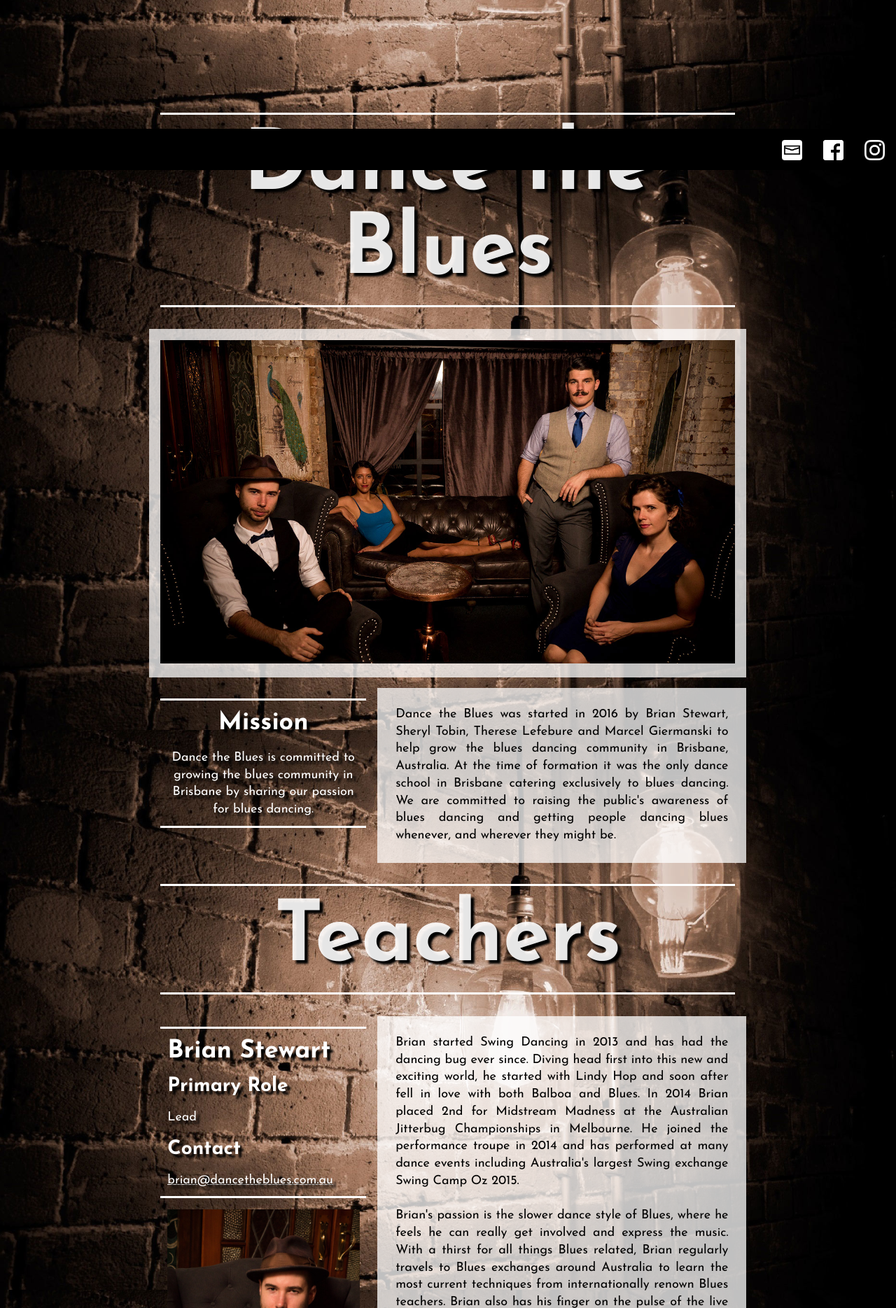
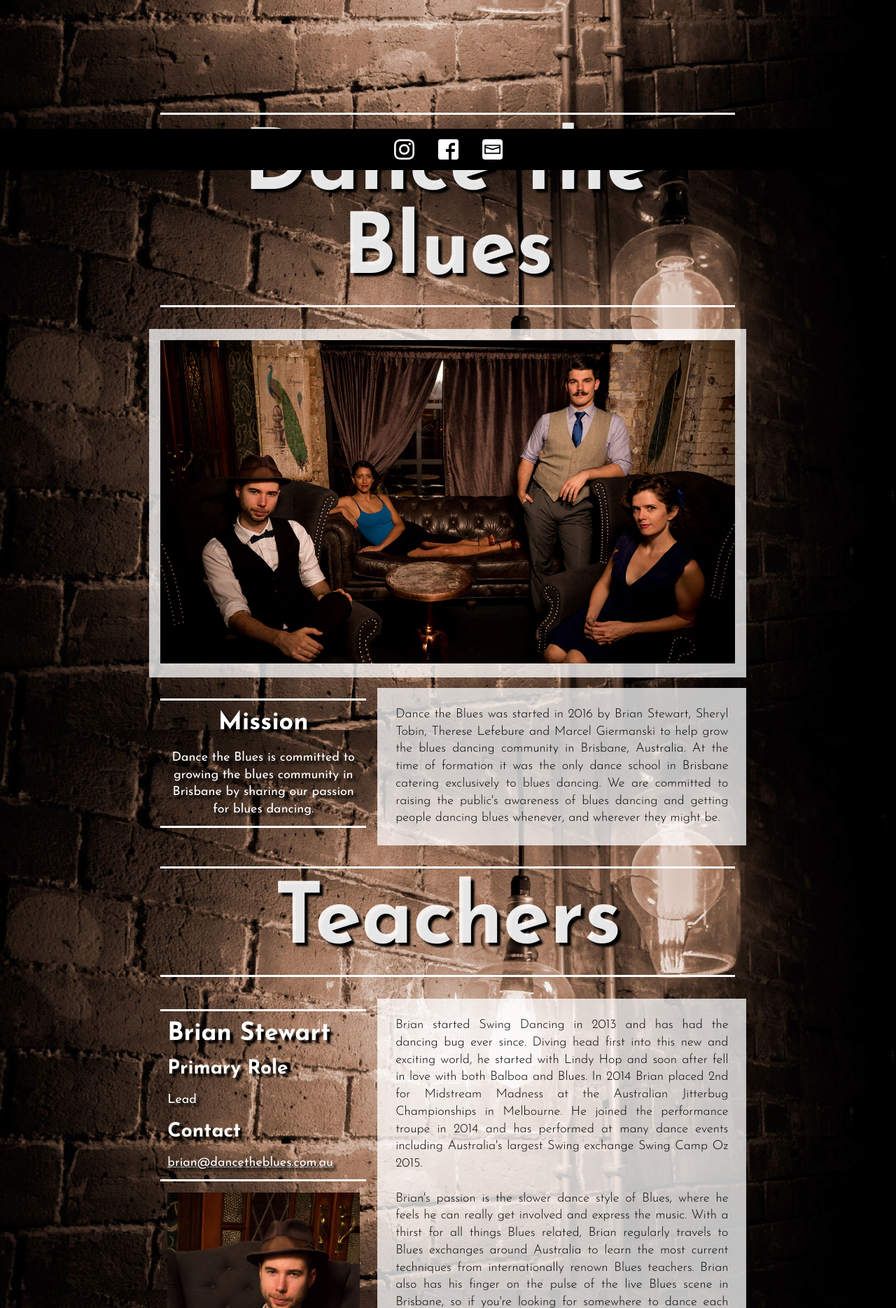
Before and after one commit to mgiermanski/DanceTheBlues, a PHP site: page /about.php in a window 1280 px wide. Shown: the part 557-2426 px from the top of the page at 70% size. Run offline with PHP 8.4, Linux system fonts and the light colour scheme; some libraries are stand-ins or nearby versions.

Commit message:
Centering footer
Centered footer
Changed Main Font to lighter weight

```diff
--- a/DTB-Style.css
+++ b/DTB-Style.css
@@ -566,6 +566,7 @@
 	padding: 2vmin;
 	background-color: rgba(255, 255, 255, 0.75);
 	text-align: justify;
+	font-weight: 300;
 }
 
 .page-title {
@@ -907,6 +908,7 @@
 
 	.standard-content{
 		background-color: transparent;
+		font-weight: 300;
 	}
 
 	.shaded-38-left{
@@ -1217,6 +1219,7 @@
 
 	.standard-content{
 		background-color: transparent;
+		font-weight: 300;
 	}
 
 	[class*="shaded-"] {
@@ -1480,6 +1483,7 @@
 
 	.standard-content{
 		background-color: transparent;
+		font-weight: 300;
 	}
 
 	[class*="shaded-"] {
@@ -1644,8 +1648,8 @@
 
 #footer-first{
 	float: left;
-	padding: 1px;
-	text-align: right;
+	padding: 0 auto;
+	text-align: center;
 	background-color:  #000000;
 	width: 100%;
 	z-index: 2;
--- a/footer.php
+++ b/footer.php
@@ -1,16 +1,16 @@
 <?php
 	echo '<div id="footer-first" class="footer-fixed">
-	<div style="float: right; margin: 15px;">
+	<div style="display: inline-block; margin: 15px;">
 			<figure>
 				<a href="https://www.instagram.com/brisbane_blues_dance/"><img src="images/glyph-logo_May2016.png" height="29" width="29" alt="Instagram Logo"></a>
 			</figure>
 		</div>
-		<div style="float: right; margin: 15px;">
+		<div style="display: inline-block; margin: 15px;">
 			<figure>
 				<a href="https://www.facebook.com/DancetheBlues/?ref=bookmarks"><img src="images/FB-f-Logo__white_29.png" height="29" width="29" alt="Facebook Logo"></a>
 			</figure>
 		</div>
-		<div style="float: right; margin: 15px;">
+		<div style="display: inline-block; margin: 15px;">
 			<figure>
 				<a href="mailto:info@dancetheblues.com.au?" target="_top"><img src="images/mail-to.png" height="29" width="29" alt="Email Logo"></a>
 			</figure>
--- a/meta.php
+++ b/meta.php
@@ -3,7 +3,7 @@
 	<meta name="keywords" content="blues, dancing, dance, classes, lessons, blues classes, dance classes, blues lessons, dance lessons, dancing lessons, dancing classes, brisbane, australia">
 	<meta name="viewport" content="width=device-width, height= device-height, initial-scale=1.0">
 	<link rel="icon" type="image/gif"  href="images/icon.gif">
-	<link href="https://fonts.googleapis.com/css?family=Lobster|Josefin+Sans:400,700" rel="stylesheet" type="text/css">
+	<link href="https://fonts.googleapis.com/css?family=Lobster|Josefin+Sans:300,400,700" rel="stylesheet" type="text/css">
 	<link rel="stylesheet" type="text/css" href="DTB-Style.css">
 	<script src="scripts/prefixfree.min.js"></script>
 	<script src="https://ajax.googleapis.com/ajax/libs/jquery/2.2.0/jquery.min.js"></script>
```
